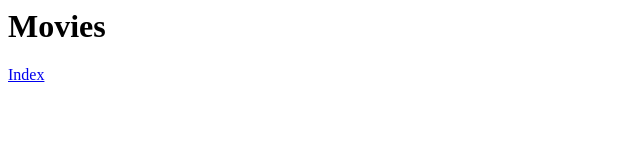
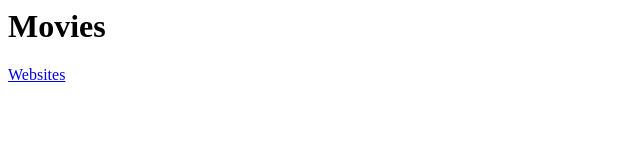
Before and after one commit to brooksbackinoff/First-Page, a plain HTML site: page movies.html in a window 1280 px wide. Shown: the full height of the page, 0-640 px from the left. Drawn offline with Linux system fonts and the light colour scheme.

Commit message:
Update movies.html

```diff
--- a/movies.html
+++ b/movies.html
@@ -11,5 +11,5 @@
 <h1>Movies</h1>
 <p></p>
 </body>
-<a href="index.html" title="Index">Index</a>
+<a href="websites.html" title="websites">Websites</a>
 </html>
```
